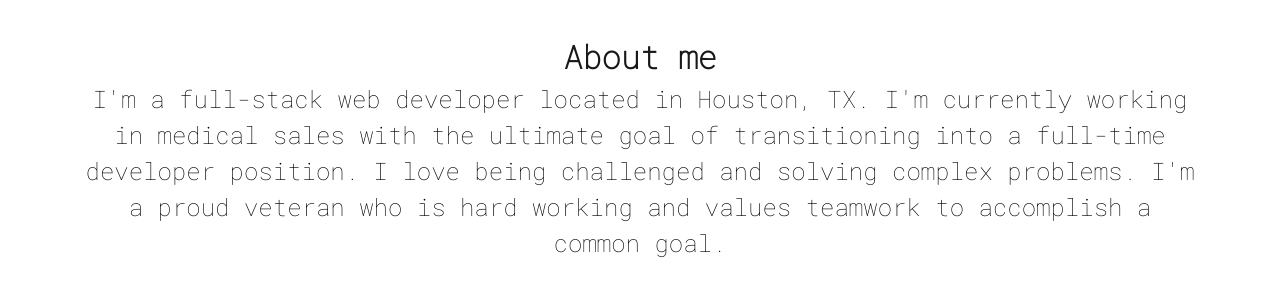
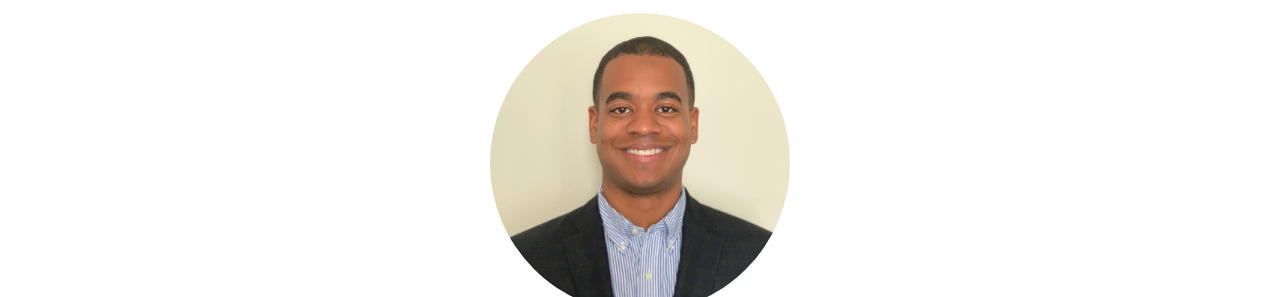
Before and after one commit to EugeneJac3/Portfolio, a plain HTML site: page index.html in a window 1280 px wide. Shown: the part 231-528 px from the top of the page. Drawn offline with nearby package versions, Linux system fonts and the light colour scheme.

Commit message:
added headshot

```diff
--- a/index.css
+++ b/index.css
@@ -83,3 +83,12 @@ a {
   width: 100%;
   height: 1px;
 }
+
+.headshotDiv {
+  display: flex;
+  justify-content: center;
+}
+
+.headshot {
+  border-radius: 50%;
+}
--- a/index.html
+++ b/index.html
@@ -50,7 +50,9 @@
         <div>
             <p>I'm a full-stack web developer, welcome to my portfolio!</p>
         </div>
-
+                  <div class="headshotDiv">
+                    <img class="headshot" src="images/headshot.jpg" alt="headshot photo" width="300" height="300">
+                  </div>
         <div class="aboutContainer">
           <header>About me</header>
           <p class="round">
```
Also changed, not shown: projects.html (+1 -1 lines).
